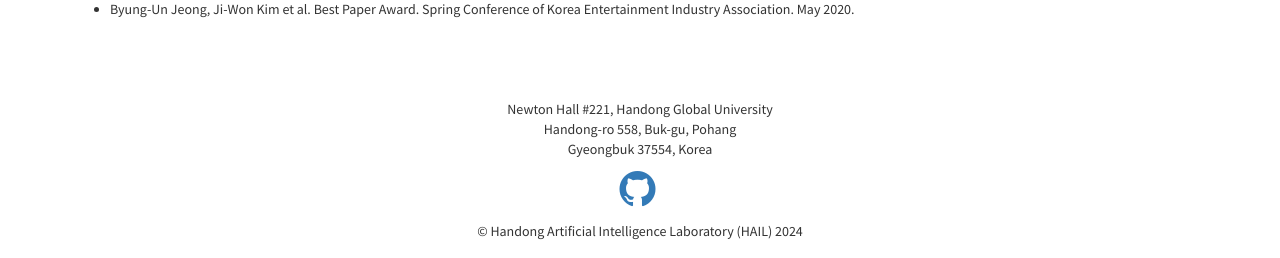
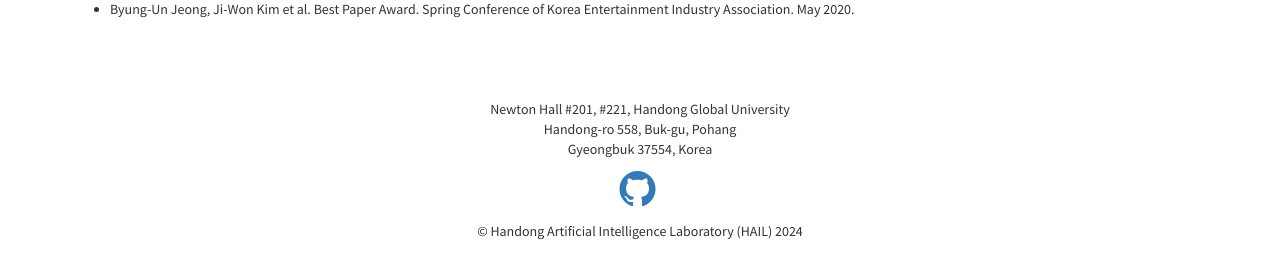
Before and after one commit to nth221/nth221.github.io, a Jekyll site: the page built from index.html, in a window 1280 px wide and 900 px high, scrolled down 5319 px. Shown: the part 639-897 px from the top of the window. Built offline with Jekyll 4.4.1, drawn with Linux system fonts in a browser that asks for light colours.

Commit message:
modified:   _config.yml

```diff
--- a/_config.yml
+++ b/_config.yml
@@ -15,7 +15,7 @@ facebook_username:
 twitter_username:
 github_username: "nth221"
 address:
-  - line: "Newton Hall #221, Handong Global University"
+  - line: "Newton Hall #201, #221, Handong Global University"
   - line: "Handong-ro 558, Buk-gu, Pohang"
   - line: "Gyeongbuk 37554, Korea"
   # Feel free to add more lines here
```
